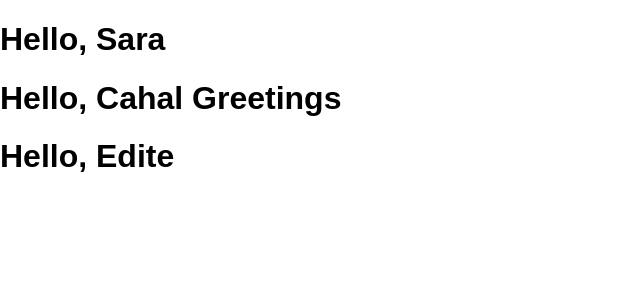
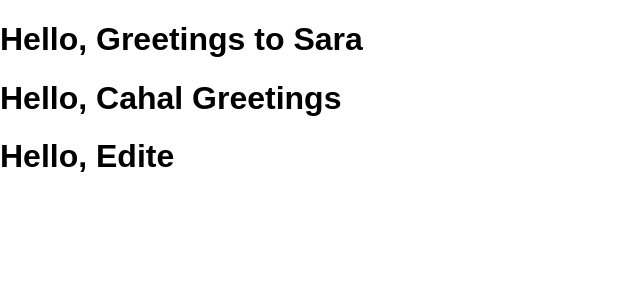
Before and after one commit to sushantahuja/test, a React (Create React App) app: page / in a window 1280 px wide. Shown: the top 300 px of the page, without its empty margins (0-640 px from the left). Built offline with nearby package versions, Linux system fonts and the light colour scheme.

Commit message:
greetings to sara

```diff
--- a/src/index.js
+++ b/src/index.js
@@ -13,7 +13,7 @@ function Welcome(props) {
 function App() {
   return (
     <div>
-      <Welcome name="Sara" />
+      <Welcome name="Greetings to Sara" />
       <Welcome name="Cahal Greetings" />
       <Welcome name="Edite" />
     </div>
```
